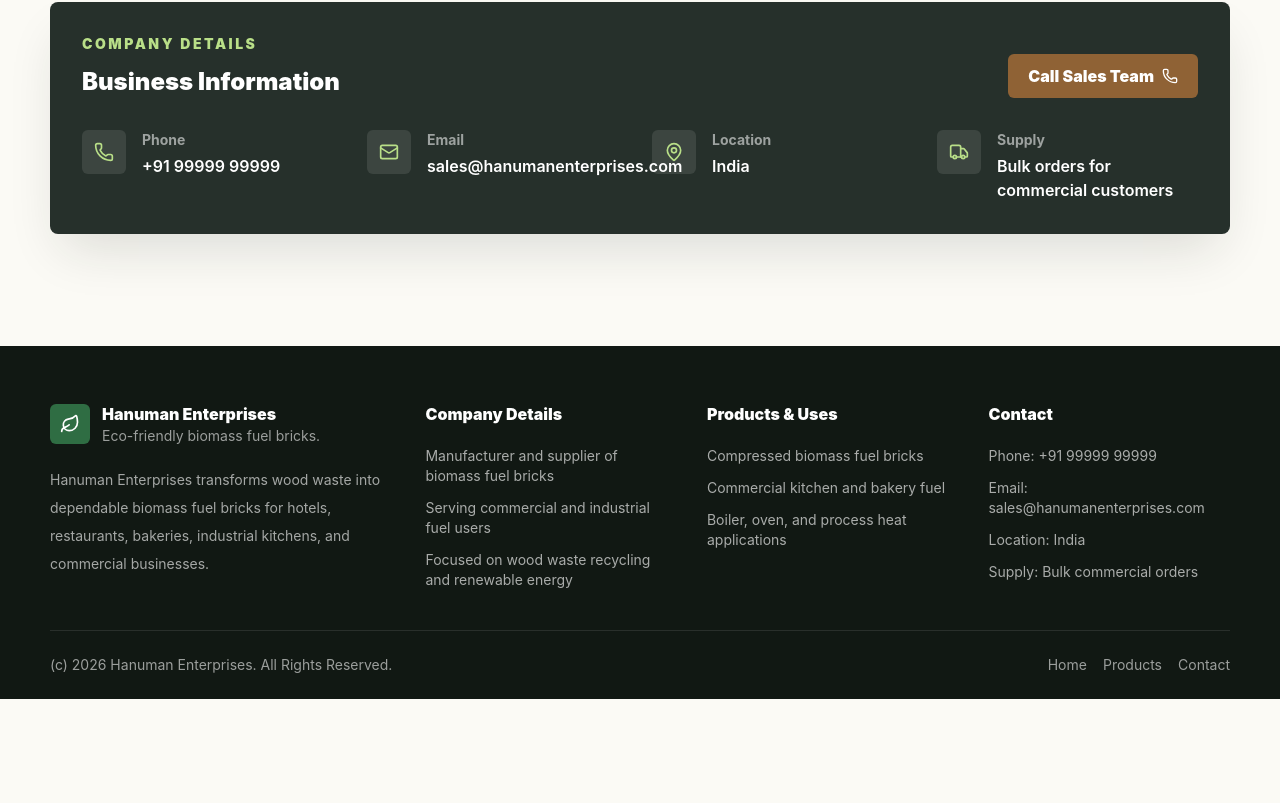
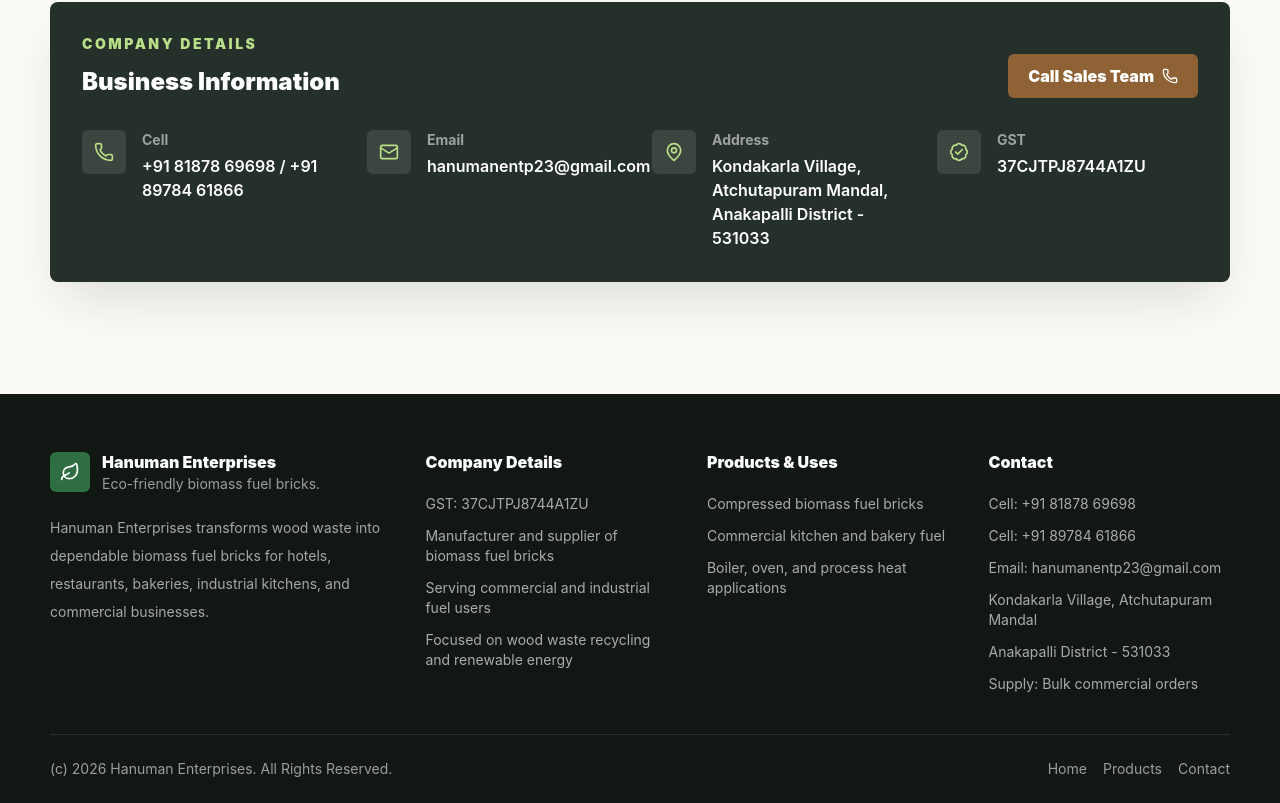
Before and after one commit to charanyarlagadda99-afk/HANUMAN-ENTERPRISES, a React (Vite) app: page / in a window 1280 px wide. Shown: the part 7074-7877 px from the top of the page. Before the commit the page ends 7773 px from the top, so only its background shows below. Built offline with nearby package versions, Linux system fonts and the light colour scheme.

Commit message:
Update company contact details

```diff
--- a/index.html
+++ b/index.html
@@ -5,7 +5,7 @@
     <meta name="viewport" content="width=device-width, initial-scale=1.0" />
     <meta
       name="description"
-      content="Hanuman Enterprises transforms wood waste into eco-friendly biomass fuel bricks for hotels, restaurants, bakeries, industrial kitchens, and commercial businesses."
+      content="Hanuman Enterprises, GST 37CJTPJ8744A1ZU, transforms wood waste into eco-friendly biomass fuel bricks for hotels, restaurants, bakeries, industrial kitchens, and commercial businesses in Anakapalli District."
     />
     <meta
       name="keywords"
@@ -14,7 +14,7 @@
     <meta property="og:title" content="Hanuman Enterprises | Eco-Friendly Biomass Fuel Bricks" />
     <meta
       property="og:description"
-      content="Reliable biomass fuel bricks made from recycled wood waste to help businesses reduce fuel costs and support sustainable energy practices."
+      content="Reliable biomass fuel bricks made from recycled wood waste. Located at Kondakarla Village, Atchutapuram Mandal, Anakapalli District - 531033."
     />
     <meta property="og:type" content="website" />
     <meta property="og:image" content="/images/hero-biomass-production.png" />
--- a/src/App.tsx
+++ b/src/App.tsx
@@ -447,15 +447,15 @@
               <p className="text-sm font-black uppercase tracking-[0.18em] text-[#b9df88]">Company Details</p>
               <h3 className="mt-3 text-2xl font-black">Business Information</h3>
             </div>
-            <a className="inline-flex h-11 items-center justify-center gap-2 rounded-md bg-[#8f6235] px-5 font-black text-white transition hover:bg-[#744d29]" href="tel:+919999999999">
+            <a className="inline-flex h-11 items-center justify-center gap-2 rounded-md bg-[#8f6235] px-5 font-black text-white transition hover:bg-[#744d29]" href="tel:+918187869698">
               Call Sales Team <Phone className="size-4" />
             </a>
           </div>
           <div className="mt-8 grid gap-6 md:grid-cols-2 lg:grid-cols-4">
-            <Info icon={Phone} label="Phone" value="+91 99999 99999" />
-            <Info icon={Mail} label="Email" value="sales@hanumanenterprises.com" />
-            <Info icon={MapPin} label="Location" value="India" />
-            <Info icon={Truck} label="Supply" value="Bulk orders for commercial customers" />
+            <Info icon={Phone} label="Cell" value="+91 81878 69698 / +91 89784 61866" />
+            <Info icon={Mail} label="Email" value="hanumanentp23@gmail.com" />
+            <Info icon={MapPin} label="Address" value="Kondakarla Village, Atchutapuram Mandal, Anakapalli District - 531033" />
+            <Info icon={BadgeCheck} label="GST" value="37CJTPJ8744A1ZU" />
           </div>
         </motion.div>
       </div>
@@ -486,6 +486,7 @@
         <div>
           <h3 className="font-black">Company Details</h3>
           <ul className="mt-5 grid gap-3 text-sm text-white/64">
+            <li>GST: 37CJTPJ8744A1ZU</li>
             <li>Manufacturer and supplier of biomass fuel bricks</li>
             <li>Serving commercial and industrial fuel users</li>
             <li>Focused on wood waste recycling and renewable energy</li>
@@ -504,9 +505,11 @@
         <div>
           <h3 className="font-black">Contact</h3>
           <ul className="mt-5 grid gap-3 text-sm text-white/64">
-            <li>Phone: +91 99999 99999</li>
-            <li>Email: sales@hanumanenterprises.com</li>
-            <li>Location: India</li>
+            <li>Cell: +91 81878 69698</li>
+            <li>Cell: +91 89784 61866</li>
+            <li>Email: hanumanentp23@gmail.com</li>
+            <li>Kondakarla Village, Atchutapuram Mandal</li>
+            <li>Anakapalli District - 531033</li>
             <li>Supply: Bulk commercial orders</li>
           </ul>
         </div>
```
